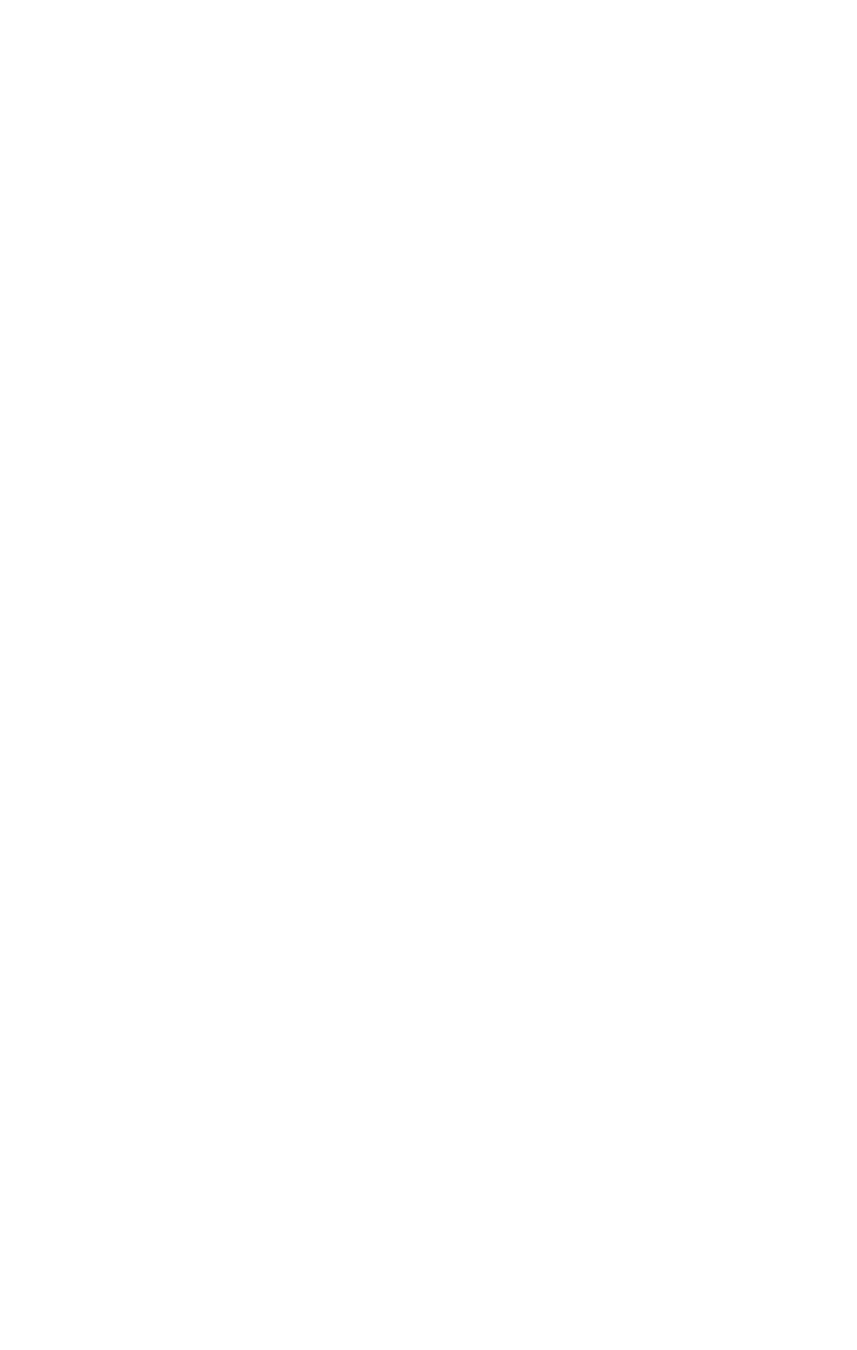
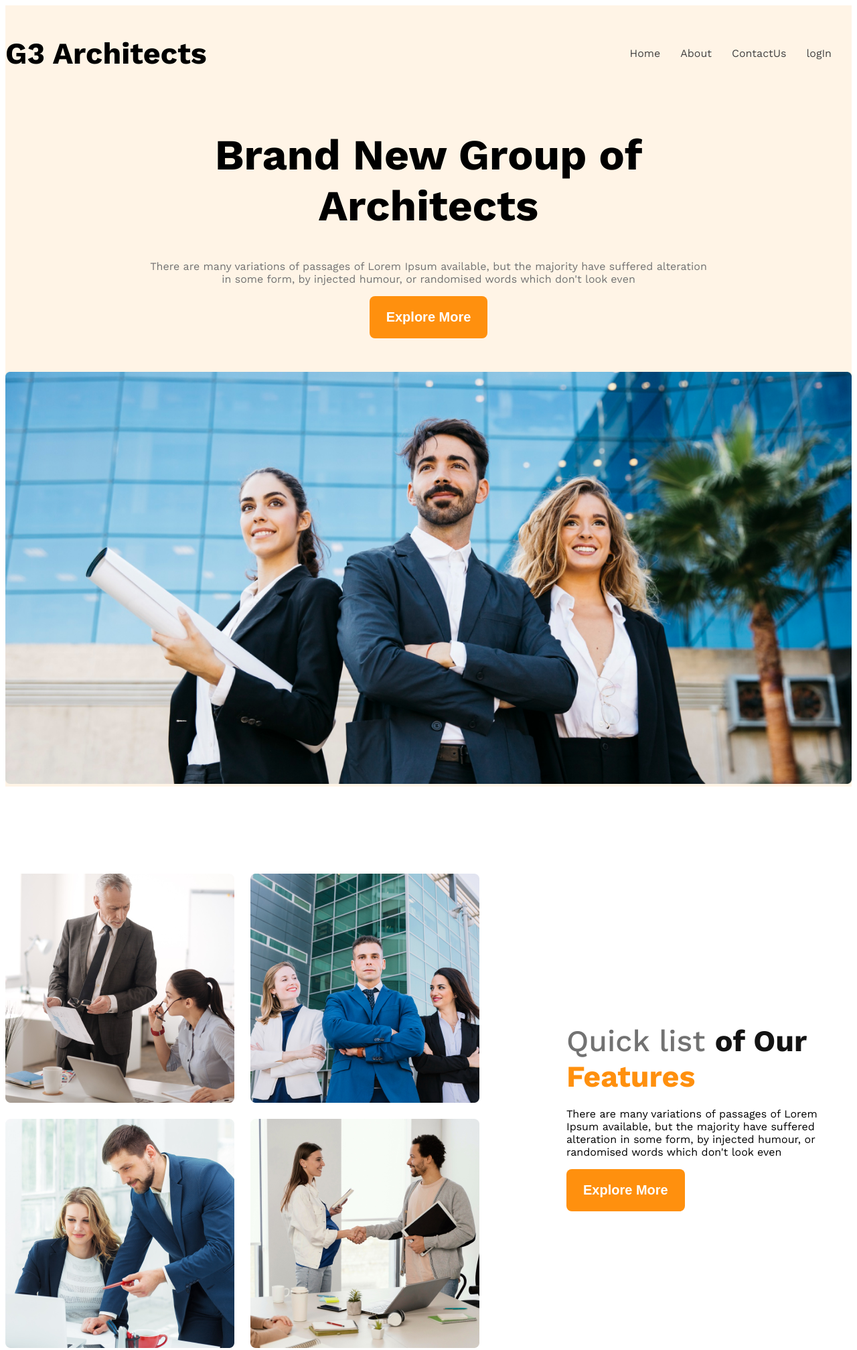
Before and after one commit to durjoyroy4/g3-architecture-website, a plain HTML site: page index.html in a window 1280 px wide. Shown: the top 2015 px of the page at 67% size. Before the commit the page ends 800 px from the top, so only its background shows below. Drawn offline with nearby package versions, Linux system fonts and the light colour scheme.

Commit message:
fact part

```diff
--- a/index.html
+++ b/index.html
@@ -1,16 +1,64 @@
 <!DOCTYPE html>
 <html lang="en">
+
 <head>
     <meta charset="UTF-8">
     <meta name="viewport" content="width=device-width, initial-scale=1.0">
     <title>G3 Architecture Website</title>
     <link rel="stylesheet" href="styles/architecture.css">
 </head>
-<body>
-    <header></header>
-    <main></main>
+
+<body class="work-sans-font">
+    <header class="bg-light">
+        <nav class="navbar display-flex">
+            <h3 class="brand">G3 Architects</h3>
+            <ul class="nav-links display-flex">
+                <li class="nav-items"><a href="" class="nav-link text-gray">Home</a></li>
+                <li class="nav-items"><a href="" class="nav-link text-gray">About</a></li>
+                <li class="nav-items"><a href="" class="nav-link text-gray">ContactUs</a></li>
+                <li class="nav-items"><a href="" class="nav-link text-gray">logIn</a></li>
+            </ul>
+        </nav>
+        <div class="banner">
+            <div class="banner-content">
+                <h1 class="banner-title">Brand New
+                    Group of Architects</h1>
+                <p class="banner-description text-light-gray">
+                    There are many variations of passages of Lorem Ipsum available, but the majority have suffered
+                    alteration in some form, by injected humour, or randomised words which don't look even
+                </p>
+                <button class="btn-primary">Explore More</button>
+            </div>
+            <img class="banner-image" src="images/banner.png" alt="">
+        </div>
+    </header>
+    <main>
+        <!-- teams section -->
+        <section class="teams display-flex">
+            <div class="team-img-container">
+                <img src="images/team1.png" alt="1st">
+                <img src="images/team2.png" alt="2nd">
+                <img src="images/team3.png" alt="3rd">
+                <img src="images/team4.png" alt="4th">
+            </div>
+            <div class="our-features">
+                <h1 class="feature-title"><span id="quick-list">Quick list </span>  <span id="of"> of Our</span><br> <span id="feature">Features</span></h1>
+                <p class="feature-description">There are many variations of passages of Lorem Ipsum available, but the majority have suffered alteration in some form, by injected humour, or randomised words which don't look even</p>
+                <button class="btn-primary">Explore More</button>
+            </div>
+        </section>
+        <!-- features will enjoy -->
+         <section class="">
+
+         </section>
+         <section class="some-facts">
+             <h3 class="section-title">Some Facts</h3>
+             <p class="text-light-gray">Lorem ipsum, dolor sit amet consectetur adipisicing elit. Voluptas, omnis.</p>
+         </section>
+    </main>
     <footer>
 
     </footer>
 </body>
+
 </html>
--- a/styles/architecture.css
+++ b/styles/architecture.css
@@ -0,0 +1,141 @@
+@import url('https://fonts.googleapis.com/css2?family=Work+Sans:ital,wght@0,100..900;1,100..900&display=swap');
+
+.work-sans-font{
+  font-family: "Work Sans", sans-serif;
+  font-optical-sizing: auto;
+  font-weight: <weight>;
+  font-style: normal;
+}
+/* Shared styles */
+main{
+    max-width: 1440px;
+    margin: 0 auto;
+}
+.display-flex{
+    display: flex;
+}
+/* }dark 01 */
+
+/* dark 02 */
+.text-gray{
+    color: #424242;
+}
+/* dark 03 */
+.text-light-gray{
+    color: #727272;
+}
+.bg-light{
+    background-color: rgba(255, 144, 14, 0.1);
+}
+.btn-primary{
+    padding: 20px 25px;
+    color: white;
+    background-color: #FF900E;
+    border-radius: 8px;
+    font-size: 1.25rem;
+    font-weight: 600;
+    border: none;
+}
+main>section{
+    margin-top: 130px;
+}
+.section-title{
+    font-size: 2.8rem;
+    font-weight: 700;
+}
+
+/* header styles */
+
+
+
+/* nav styles */
+.nav-items{
+    list-style: none;
+    margin-right: 30px;
+}
+.nav-link{
+    text-decoration: none;
+}
+.navbar{
+    justify-content: space-between;
+    align-items: center;
+}
+
+.navbar, .banner{
+    max-width: 1440px;
+    margin: 0 auto;
+}
+.brand{
+    font-size: 2.8rem;
+    font-weight: bold;
+}
+
+/* banner-related-style */
+.banner-content{
+    max-width: 850px;
+    margin: 0 auto;
+    text-align: center;
+    margin-bottom: 50px;
+}
+.banner-title{
+        font-size: 4rem;
+        font-weight: bold;
+        color: #000000;
+}
+.banner-description{
+    font-size: 16px;
+}
+.banner-image{
+    width: 100%;
+}
+/* main */
+/* our-features */
+.teams{
+    align-items: center;
+}
+.team-img-container{
+    display: grid;
+    grid-template-columns: repeat(2,1fr);
+    gap: 24px;
+}
+.our-features{
+    margin-left: 130px;
+    max-width: 530px;
+}
+#quick-list{
+    font-size: 2.8rem;
+    font-weight: 500;
+    color: #727272;
+}
+#of{
+   font-weight: bold;
+   color: #131313;
+   font-size: 2.8rem;
+}
+#feature{
+    font-size: 2.8rem;
+    font-weight: bold;
+    color: #FF900E;
+}
+
+/* responsive media query */
+@media screen and (max-width: 576px) {
+    .navbar,.teams{
+        flex-direction: column;
+    }
+    .team-img-container{
+        grid-template-columns: repeat(1,1fr);
+    }
+    .our-features{
+        margin-left: 20px;
+    }
+}
+@media screen and (min-width: 576px) and (max-width:992px) {
+    .teams{
+        flex-direction: column;
+    }
+    .our-features{
+        margin: 50px auto;
+    }
+
+}
```
